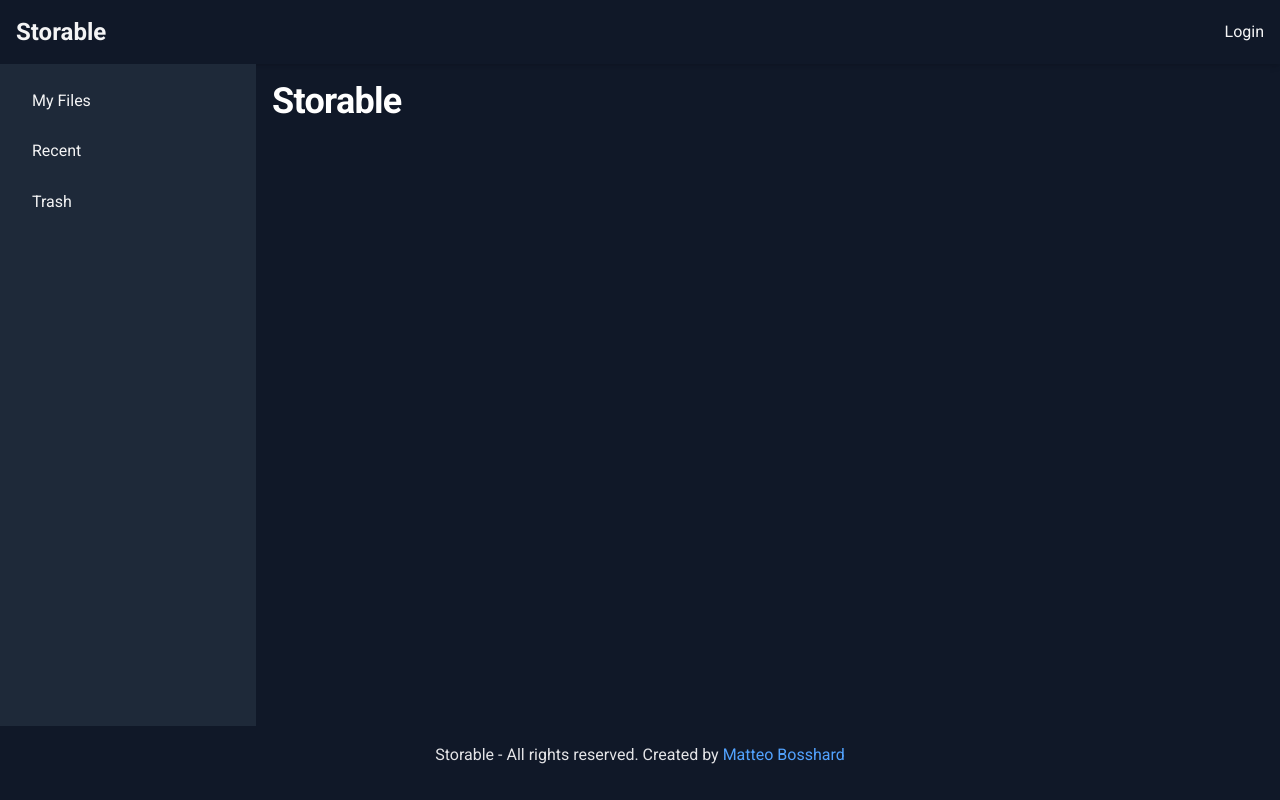
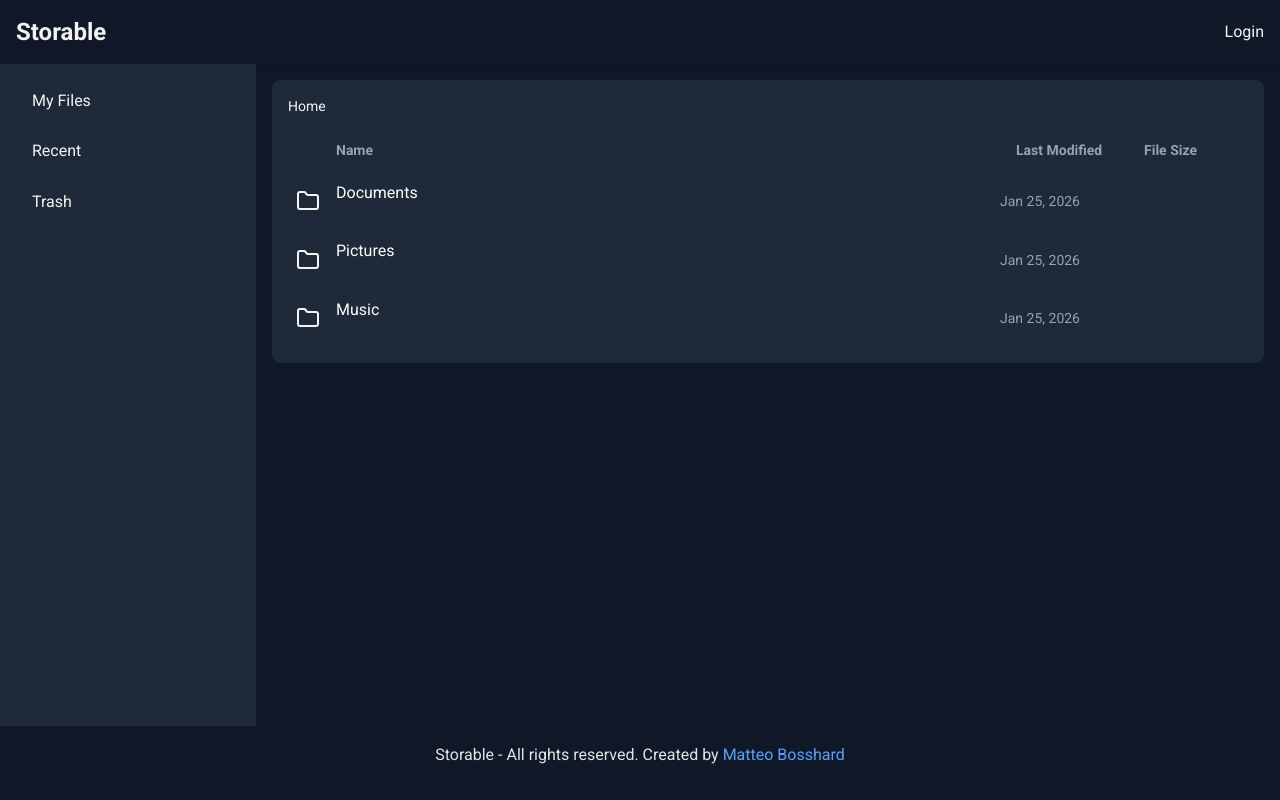
Before and after one commit to HardBoss07/enterprise-storable, a Next.js app in the folder web/: page / in a window 1280 px wide. Built offline with nearby package versions, Linux system fonts and the light colour scheme.

Commit message:
feat(frontend): add file browser components

```diff
--- a/web/app/page.tsx
+++ b/web/app/page.tsx
@@ -1,7 +1,7 @@
+import FileBrowser from "@/components/file-browser/FileBrowser";
+
 export default function Home() {
     return (
-        <>
-            <h1>Storable</h1>
-        </>
+        <FileBrowser />
     );
 }
--- /dev/null
+++ b/web/components/file-browser/Breadcrumbs.tsx
@@ -0,0 +1,30 @@
+'use client';
+
+import { FileNode } from '@/types/FileNode';
+import Link from 'next/link';
+
+interface BreadcrumbsProps {
+  path: FileNode[];
+}
+
+export default function Breadcrumbs({ path }: BreadcrumbsProps) {
+  return (
+    <nav className="mb-4 text-sm text-gray-400">
+      <Link href="/" className="hover:underline">
+        Home
+      </Link>
+      {path.map((node, index) => (
+        <span key={node.id}>
+          {' / '}
+          {index === path.length - 1 ? (
+            <span>{node.name}</span>
+          ) : (
+            <Link href={`/browse/${node.id}`} className="hover:underline">
+              {node.name}
+            </Link>
+          )}
+        </span>
+      ))}
+    </nav>
+  );
+}
--- /dev/null
+++ b/web/components/file-browser/FileBrowser.tsx
@@ -0,0 +1,37 @@
+'use client';
+
+import { FileNode } from '@/types/FileNode';
+import { mockFileTree } from '@/lib/mock-data';
+import Breadcrumbs from './Breadcrumbs';
+import FileList from './FileList';
+
+interface FileBrowserProps {
+  initialPath?: string;
+}
+
+export default function FileBrowser({ initialPath }: FileBrowserProps) {
+  const currentFolderId = initialPath ? initialPath.split('/').pop() : null;
+
+  const files = mockFileTree.filter(
+    (file) => file.parentId === (currentFolderId || null)
+  );
+
+  const path: FileNode[] = [];
+  let folderId = currentFolderId;
+  while (folderId) {
+    const folder = mockFileTree.find((f) => f.id === folderId);
+    if (folder) {
+      path.unshift(folder);
+      folderId = folder.parentId;
+    } else {
+      folderId = null;
+    }
+  }
+
+  return (
+    <div className="bg-gray-800 text-white rounded-lg p-4">
+      <Breadcrumbs path={path} />
+      <FileList files={files} />
+    </div>
+  );
+}
--- /dev/null
+++ b/web/components/file-browser/FileList.tsx
@@ -0,0 +1,23 @@
+'use client';
+
+import { FileNode } from '@/types/FileNode';
+import FileListItem from './FileListItem';
+
+interface FileListProps {
+  files: FileNode[];
+}
+
+export default function FileList({ files }: FileListProps) {
+  return (
+    <div className="space-y-1">
+      <div className="flex items-center p-2 text-gray-400 text-sm font-bold">
+        <div className="flex-1 min-w-0 ml-10">Name</div>
+        <div className="w-32">Last Modified</div>
+        <div className="w-24">File Size</div>
+      </div>
+      {files.map((file) => (
+        <FileListItem key={file.id} node={file} />
+      ))}
+    </div>
+  );
+}
--- /dev/null
+++ b/web/components/file-browser/FileListItem.tsx
@@ -0,0 +1,49 @@
+'use client';
+
+import { FileNode } from '@/types/FileNode';
+import { FileIcon } from '@/components/icons/FileIcon';
+import { FolderIcon } from '@/components/icons/FolderIcon';
+import Link from 'next/link';
+import {format} from 'date-fns';
+
+interface FileListItemProps {
+  node: FileNode;
+}
+
+function formatBytes(bytes: number, decimals = 2) {
+    if (bytes === 0) return '0 Bytes';
+    const k = 1024;
+    const dm = decimals < 0 ? 0 : decimals;
+    const sizes = ['Bytes', 'KB', 'MB', 'GB', 'TB', 'PB', 'EB', 'ZB', 'YB'];
+    const i = Math.floor(Math.log(bytes) / Math.log(k));
+    return parseFloat((bytes / Math.pow(k, i)).toFixed(dm)) + ' ' + sizes[i];
+}
+
+export default function FileListItem({ node }: FileListItemProps) {
+  const content = (
+      <div className="flex items-center space-x-4 p-2 rounded-md hover:bg-gray-800 cursor-pointer">
+          <div className="w-6 h-6">
+              {node.isFolder ? <FolderIcon /> : <FileIcon />}
+          </div>
+          <div className="flex-1 min-w-0">
+              <p className="text-white truncate">{node.name}</p>
+          </div>
+          <div className="w-32 text-gray-400 text-sm">
+              {format(new Date(node.modifiedAt), "MMM d, yyyy")}
+          </div>
+          <div className="w-24 text-gray-400 text-sm">
+              {!node.isFolder && formatBytes(node.size)}
+          </div>
+      </div>
+  );
+
+  if (node.isFolder) {
+      return (
+          <Link href={`/browse/${node.id}`} passHref>
+              {content}
+          </Link>
+      );
+  }
+
+  return content;
+}
```
